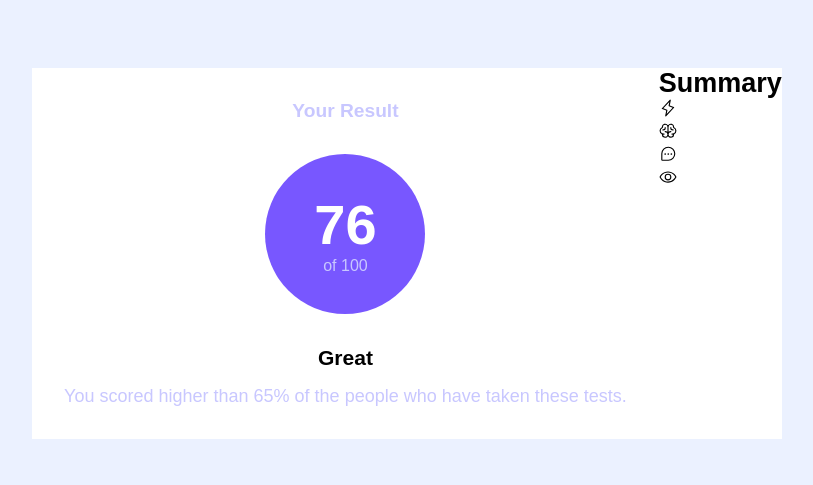
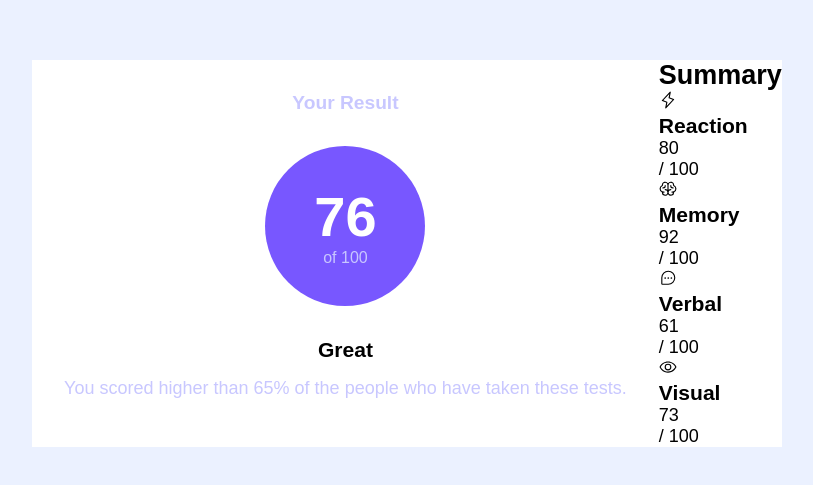
Before and after one commit to yurimzk/results-summary-react, a React (Vite) app: page / in a window 1280 px wide. Shown: the part 147-632 px from the top of the page, without its empty margins (233-1046 px from the left). Built offline with nearby package versions, Linux system fonts and the light colour scheme.

Commit message:
complete summary content

```diff
--- a/src/components/Summary.tsx
+++ b/src/components/Summary.tsx
@@ -7,16 +7,44 @@ export default function Summary () {
       <h2>Summary</h2>
       <div className="summary-list">
         <div className='reaction-category'>
-          <Lightning />
+          <div className='category-heading'>
+            <Lightning />
+            <h3>Reaction</h3>
+          </div>
+          <div className='category-score'>
+            <span className='reaction-score'>80</span>
+            <p>/ 100</p>
+          </div>
         </div>
         <div className='memory-category'>
-          <Brain />
+          <div className='category-heading'>
+            <Brain />
+            <h3>Memory</h3>
+          </div>
+          <div className='category-score'>
+            <span className='memory-score'>92</span>
+            <p>/ 100</p>
+          </div>
         </div>
         <div className='verbal-category'>
-          <ChatTeardropDots />
+          <div className='category-heading'>
+            <ChatTeardropDots />
+            <h3>Verbal</h3>
+          </div>
+          <div className='category-score'>
+            <span className='verbal-scoree'>61</span>
+            <p>/ 100</p>
+          </div>
         </div>
         <div className='visual-category'>
-          <Eye />
+          <div className="category-heading">
+            <Eye />
+            <h3>Visual</h3>
+          </div>
+          <div className='category-score'>
+            <span className='visual-score'>73</span>
+            <p>/ 100</p>
+          </div>
         </div>
       </div>
     </div>
```
